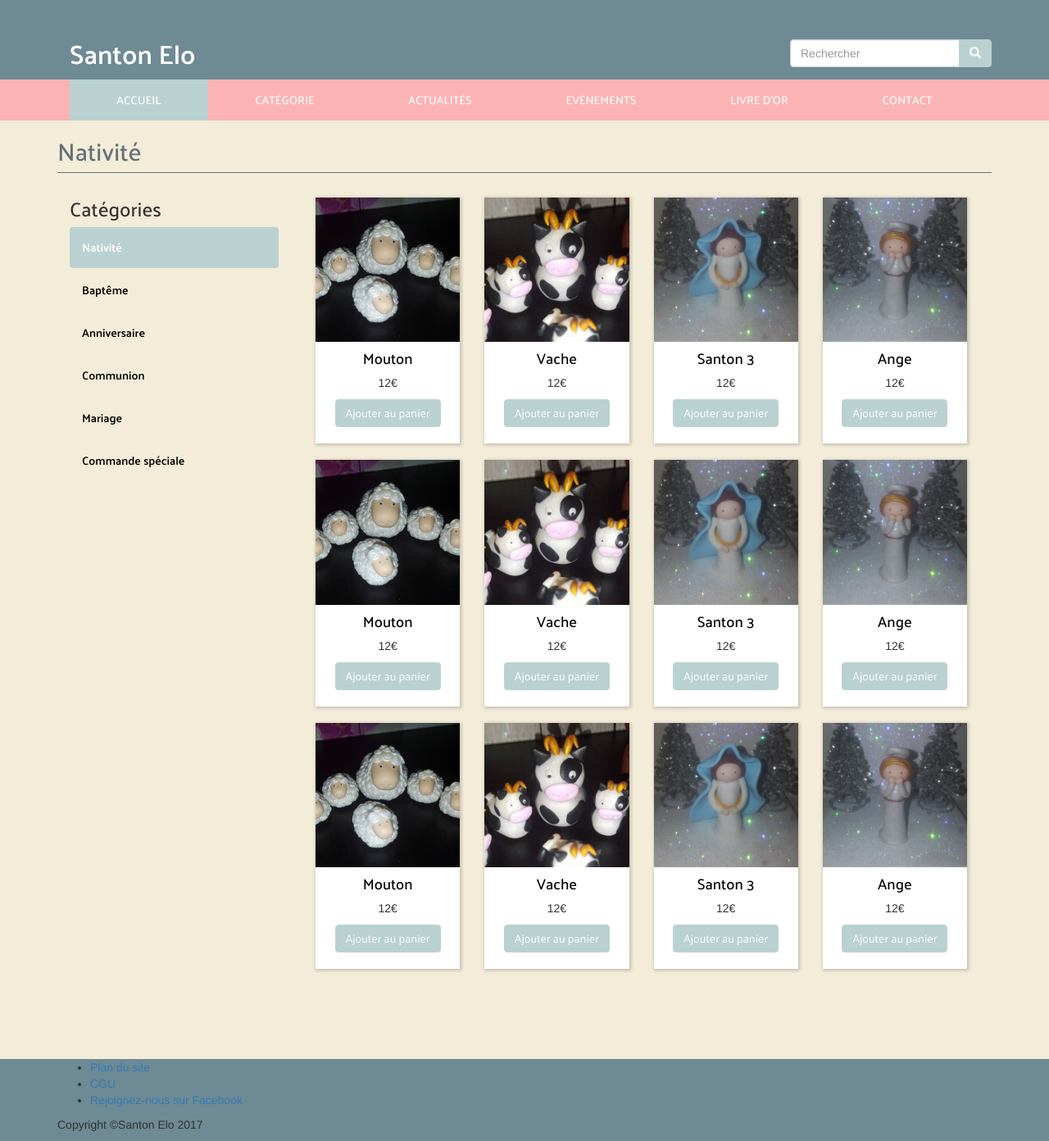
After one commit to weby82/santon-elo, a PHP site: page /categorie-santons.php in a window 1280 px wide. The commit adds this page. Shown: the whole page at 82% size. Run offline with PHP 8.4, Linux system fonts and the light colour scheme.

Commit message:
rajout page de liste de santon

```diff
--- a/assets/css/main.css
+++ b/assets/css/main.css
@@ -1,3 +1,46 @@
+@font-face {
+	font-family: 'palanquin';
+	src: url('../fonts/Palanquin-ExtraLight.ttf');
+	src: url('../fonts/Palanquin-ExtraLight.ttf') format('truetype');
+	font-weight: 200;
+	font-style: normal;
+}
+@font-face {
+	font-family: 'palanquin';
+	src: url('../fonts/Palanquin-Light.ttf');
+	src: url('../fonts/Palanquin-Light.ttf') format('truetype');
+	font-weight: 300;
+	font-style: normal;
+}
+@font-face {
+	font-family: 'palanquin';
+	src: url('../fonts/Palanquin-Regular.ttf');
+	src: url('../fonts/Palanquin-Regular.ttf') format('truetype');
+	font-weight: 400;
+	font-style: normal;
+}
+@font-face {
+	font-family: 'palanquin';
+	src: url('../fonts/Palanquin-Medium.ttf');
+	src: url('../fonts/Palanquin-Medium.ttf') format('truetype');
+	font-weight: 500;
+	font-style: normal;
+}
+@font-face {
+	font-family: 'palanquin';
+	src: url('../fonts/Palanquin-SemiBold.ttf');
+	src: url('../fonts/Palanquin-SemiBold.ttf') format('truetype');
+	font-weight: 600;
+	font-style: normal;
+}
+@font-face {
+	font-family: 'palanquin';
+	src: url('../fonts/Palanquin-Bold.ttf');
+	src: url('../fonts/Palanquin-Bold.ttf') format('truetype');
+	font-weight: 700;
+	font-style: normal;
+}
+
 body{
 	background: #F3ECD9;
 }
@@ -10,20 +53,34 @@ footer{
 	margin-top: 50px;
 }
 
+h1, h2, h3, h4, .navbar-brand, .navbar li a, .btn-default, .col-nav-left li a{
+	font-family: 'palanquin', helvetica, sans-serif;
+}
+h2{
+	color: #647277;
+}
 /*****************************************************
 		Bouton
 ***************************************************/
 .btn-default{
 	background-color: #BAD1D1;
 	color: #fff;
-	border-color: #6E8A94;
+	border-color: #BAD1D1;
 }
 
 .btn-default:hover{
 	background-color: #6E8A94;
+	border-color: #6E8A94;
 	color: #fff;
 
 }
+
+.navbar-form .btn-default:hover{
+	background-color: #6E8A94;
+	color: #fff;
+	border-color: #BAD1D1;
+}
+
 /*****************************************************
 		Navbar
 *********************************************************/
@@ -33,6 +90,7 @@ footer{
 .navbar-brand{
 	color: #fff;
 	font-size: 2.3em;
+	font-weight: 600;
 }
 .navbar{
 	background: #FCB3B3;
@@ -41,9 +99,9 @@ footer{
 	border: 0 none;
 	border-radius: 0;
 }
-.nav li a{
+.navbar li a{
 	color: #fff;
-	font-weight: bold;
+	font-weight: 500;
 	text-transform: uppercase;
 	white-space: nowrap;
 }
@@ -85,6 +143,61 @@ footer{
 section{
 	margin-bottom: 40px;
 }
-article .article-inner img{
+section img{
 	width: 100%;
 }
+
+/***********************************************
+			Categorie Liste santon
+**************************************************/
+.container h2{
+	padding-bottom: 10px;
+    border-bottom: 1px solid #647277;
+    margin-bottom: 30px;
+    color: #647277;
+}
+.col-nav-left li a{
+	color: #000;
+	font-weight: 600;
+}
+.col-nav-left h3{
+	margin-top: 0;
+}
+.col-nav-left li a:hover{
+	color: #fff;
+}
+.bloc-santon{
+	margin-bottom: 20px;
+}
+.bloc-santon-inner{
+	text-align: center;
+	background: #fff;
+	padding: 0 0 20px 0;
+	-webkit-box-shadow: 1px 1px 4px 1px rgba(0,0,0,0.2);
+	-moz-box-shadow: 1px 1px 4px 1px rgba(0,0,0,0.2);
+	box-shadow: 1px 1px 4px 1px rgba(0,0,0,0.2);
+	transition: all 0.5s ease;
+}
+.bloc-santon-inner:hover{
+	-webkit-box-shadow: 1px 1px 4px 1px rgba(0,0,0,0.3);
+	-moz-box-shadow: 1px 1px 4px 1px rgba(0,0,0,0.3);
+	box-shadow: 1px 1px 4px 1px rgba(0,0,0,0.3);
+	transform:scale(1.04,1.04);
+	transition: all 0.5s ease;
+}
+.bloc-santon-inner h3{
+	padding: 0 10px;
+	margin-top: 10px;
+	font-size: 1.3em;
+}
+.bloc-santon-inner h3 a{
+	text-decoration: none;
+	color: #000;
+	font-weight: 500;
+}
+.bloc-santon-inner h3 a:hover{
+	color:#6E8A94;
+}
+.bloc-santon-inner p{
+	padding: 0 10px;
+}
--- /dev/null
+++ b/categorie-santons.php
@@ -0,0 +1,7 @@
+
+<?php
+    require_once ("./private/view/header.php");
+    require_once ("./private/view/section-categorie.php");
+    require_once ("./private/view/footer.php");
+
+?>
--- /dev/null
+++ b/private/view/section-categorie.php
@@ -0,0 +1,179 @@
+	<main>
+		<div class="container">
+			<div class="container-inner">
+				<h2>Nativité</h2>
+				<aside class="col-md-3 col-sm-12 col-nav-left">
+					<nav>
+						<h3>Catégories</h3></h3>
+						<ul class="nav nav-pills nav-stacked">
+							<li class="active">
+								<a href="#">Nativité</a>
+							</li>
+							<li class="">
+								<a href="#">Baptême</a>
+							</li>
+							<li class="">
+								<a href="#">Anniversaire</a>
+							</li>
+							<li class="">
+								<a href="#">Communion</a>
+							</li>
+							<li class="">
+								<a href="#">Mariage</a>
+							</li>
+							<li class="">
+								<a href="#">Commande spéciale</a>
+							</li>
+						</ul>
+					</nav>
+				</aside>
+				<section class="col-md-9 col-sm-12" id="section-liste">
+					<div class="col-md-3 col-sm-6 col-xs-12 bloc-santon">
+						<div class="bloc-santon-inner">
+							<a href="" title="">
+								<img src="./assets/img/santons/nativite/mouton.jpg" alt="santon mouton">
+							</a>
+							<h3><a href="#" title="">Mouton</a></h3>
+							<p class="prix-santon">12€</p>
+							<a href="#" title="" class="ajout-panier btn btn-default">
+								Ajouter au panier
+							</a>
+						</div>
+					</div>
+					<div class="col-md-3 col-sm-6 col-xs-12 bloc-santon">
+						<div class="bloc-santon-inner">
+							<a href="" title="">
+								<img src="./assets/img/santons/nativite/vache.jpg" alt="santon vache">
+							</a>
+							<h3><a href="#" title="">Vache</a></h3>
+							<p class="prix-santon">12€</p>
+							<a href="#" title="" class="ajout-panier btn btn-default">
+								Ajouter au panier
+							</a>
+						</div>
+					</div>
+					<div class="col-md-3 col-sm-6 col-xs-12 bloc-santon">
+						<div class="bloc-santon-inner">
+							<a href="" title="">
+								<img src="./assets/img/santons/nativite/santon3.jpg" alt="santon 3">
+							</a>
+							<h3><a href="#" title="">Santon 3</a></h3>
+							<p class="prix-santon">12€</p>
+							<a href="#" title="" class="ajout-panier btn btn-default">
+								Ajouter au panier
+							</a>
+						</div>
+					</div>
+					<div class="col-md-3 col-sm-6 col-xs-12 bloc-santon">
+						<div class="bloc-santon-inner">
+							<a href="" title="">
+								<img src="./assets/img/santons/nativite/ange.jpg" alt="santon ange">
+							</a>
+							<h3><a href="#" title="">Ange</a></h3>
+							<p class="prix-santon">12€</p>
+							<a href="#" title="" class="ajout-panier btn btn-default">
+								Ajouter au panier
+							</a>
+						</div>
+					</div>
+					<div class="col-md-3 col-sm-6 col-xs-12 bloc-santon">
+						<div class="bloc-santon-inner">
+							<a href="" title="">
+								<img src="./assets/img/santons/nativite/mouton.jpg" alt="santon mouton">
+							</a>
+							<h3><a href="#" title="">Mouton</a></h3>
+							<p class="prix-santon">12€</p>
+							<a href="#" title="" class="ajout-panier btn btn-default">
+								Ajouter au panier
+							</a>
+						</div>
+					</div>
+					<div class="col-md-3 col-sm-6 col-xs-12 bloc-santon">
+						<div class="bloc-santon-inner">
+							<a href="" title="">
+								<img src="./assets/img/santons/nativite/vache.jpg" alt="santon vache">
+							</a>
+							<h3><a href="#" title="">Vache</a></h3>
+							<p class="prix-santon">12€</p>
+							<a href="#" title="" class="ajout-panier btn btn-default">
+								Ajouter au panier
+							</a>
+						</div>
+					</div>
+					<div class="col-md-3 col-sm-6 col-xs-12 bloc-santon">
+						<div class="bloc-santon-inner">
+							<a href="" title="">
+								<img src="./assets/img/santons/nativite/santon3.jpg" alt="santon 3">
+							</a>
+							<h3><a href="#" title="">Santon 3</a></h3>
+							<p class="prix-santon">12€</p>
+							<a href="#" title="" class="ajout-panier btn btn-default">
+								Ajouter au panier
+							</a>
+						</div>
+					</div>
+					<div class="col-md-3 col-sm-6 col-xs-12 bloc-santon">
+						<div class="bloc-santon-inner">
+							<a href="" title="">
+								<img src="./assets/img/santons/nativite/ange.jpg" alt="santon ange">
+							</a>
+							<h3><a href="#" title="">Ange</a></h3>
+							<p class="prix-santon">12€</p>
+							<a href="#" title="" class="ajout-panier btn btn-default">
+								Ajouter au panier
+							</a>
+						</div>
+					</div>
+					<div class="col-md-3 col-sm-6 col-xs-12 bloc-santon">
+						<div class="bloc-santon-inner">
+							<a href="" title="">
+								<img src="./assets/img/santons/nativite/mouton.jpg" alt="santon mouton">
+							</a>
+							<h3><a href="#" title="">Mouton</a></h3>
+							<p class="prix-santon">12€</p>
+							<a href="#" title="" class="ajout-panier btn btn-default">
+								Ajouter au panier
+							</a>
+						</div>
+					</div>
+					<div class="col-md-3 col-sm-6 col-xs-12 bloc-santon">
+						<div class="bloc-santon-inner">
+							<a href="" title="">
+								<img src="./assets/img/santons/nativite/vache.jpg" alt="santon vache">
+							</a>
+							<h3><a href="#" title="">Vache</a></h3>
+							<p class="prix-santon">12€</p>
+							<a href="#" title="" class="ajout-panier btn btn-default">
+								Ajouter au panier
+							</a>
+						</div>
+					</div>
+					<div class="col-md-3 col-sm-6 col-xs-12 bloc-santon">
+						<div class="bloc-santon-inner">
+							<a href="" title="">
+								<img src="./assets/img/santons/nativite/santon3.jpg" alt="santon 3">
+							</a>
+							<h3><a href="#" title="">Santon 3</a></h3>
+							<p class="prix-santon">12€</p>
+							<a href="#" title="" class="ajout-panier btn btn-default">
+								Ajouter au panier
+							</a>
+						</div>
+					</div>
+					<div class="col-md-3 col-sm-6 col-xs-12 bloc-santon">
+						<div class="bloc-santon-inner">
+							<a href="" title="">
+								<img src="./assets/img/santons/nativite/ange.jpg" alt="santon ange">
+							</a>
+							<h3><a href="#" title="">Ange</a></h3>
+							<p class="prix-santon">12€</p>
+							<a href="#" title="" class="ajout-panier btn btn-default">
+								Ajouter au panier
+							</a>
+						</div>
+					</div>
+				</section>
+			</div>
+		</div>
+
+	</main>
```
Also changed, not shown: assets/fonts/Palanquin-Bold.ttf (added), assets/fonts/Palanquin-ExtraLight.ttf (added), assets/fonts/Palanquin-Light.ttf (added), assets/fonts/Palanquin-Medium.ttf (added), assets/fonts/Palanquin-Regular.ttf (added), assets/fonts/Palanquin-SemiBold.ttf (added), assets/fonts/Palanquin-Thin.ttf (added), assets/img/santons/nativite/ange.jpg (added), assets/img/santons/nativite/mouton.jpg (added), assets/img/santons/nativite/santon3.jpg (added), assets/img/santons/nativite/vache.jpg (added).
